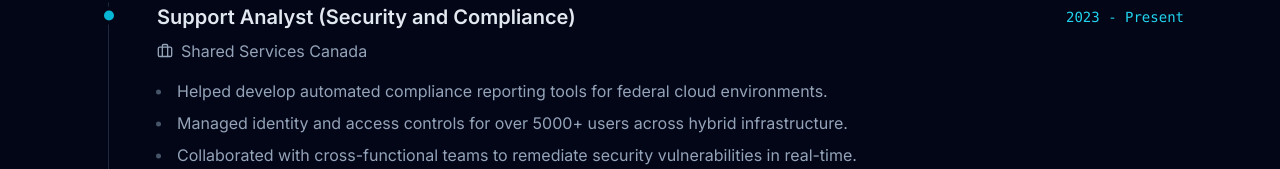
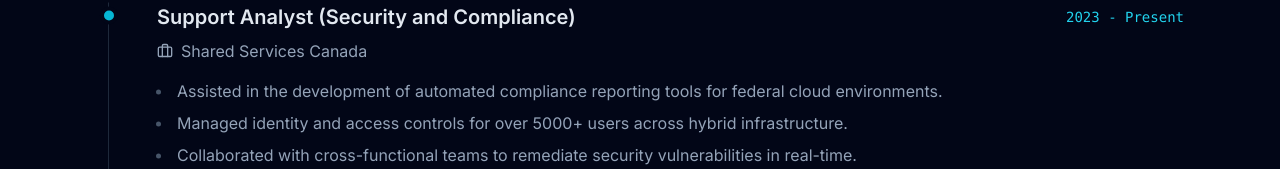
Before and after one commit to ThryLox/portfolio, a Next.js app: page / in a window 1280 px wide. Shown: the part 2991-3160 px from the top of the page. Built offline with nearby package versions, Linux system fonts and the light colour scheme.

Commit message:
Wording Changed

```diff
--- a/app/components/sections/Experience.tsx
+++ b/app/components/sections/Experience.tsx
@@ -7,7 +7,7 @@ const experiences = [
         company: "Shared Services Canada",
         period: "2023 - Present",
         description: [
-            "Helped develop automated compliance reporting tools for federal cloud environments.",
+            "Assisted in the development of automated compliance reporting tools for federal cloud environments.",
             "Managed identity and access controls for over 5000+ users across hybrid infrastructure.",
             "Collaborated with cross-functional teams to remediate security vulnerabilities in real-time."
         ],
```
